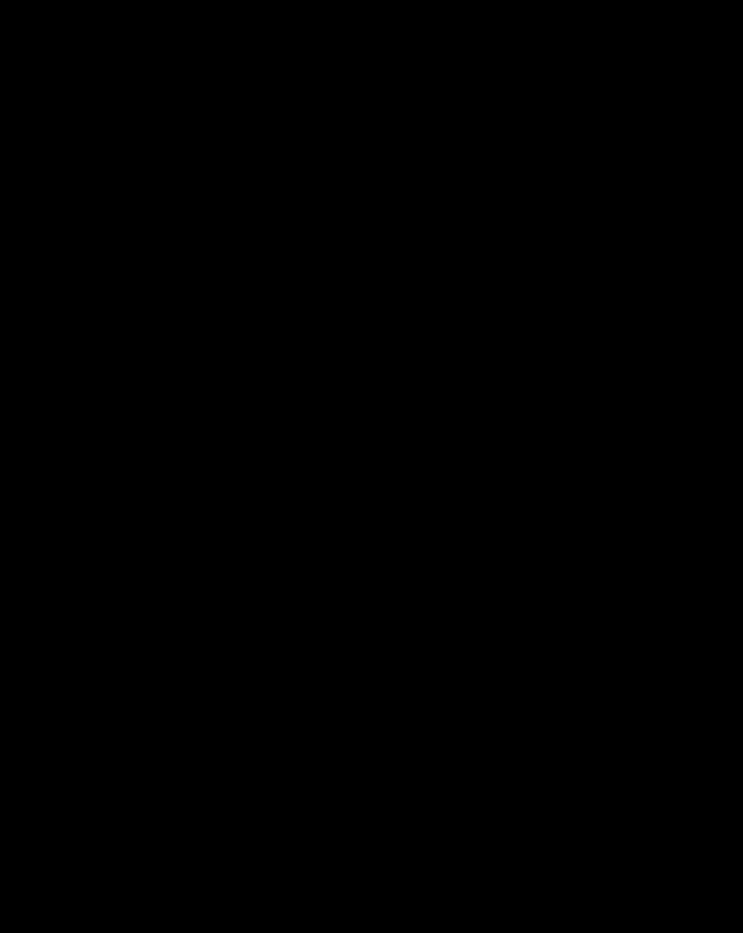
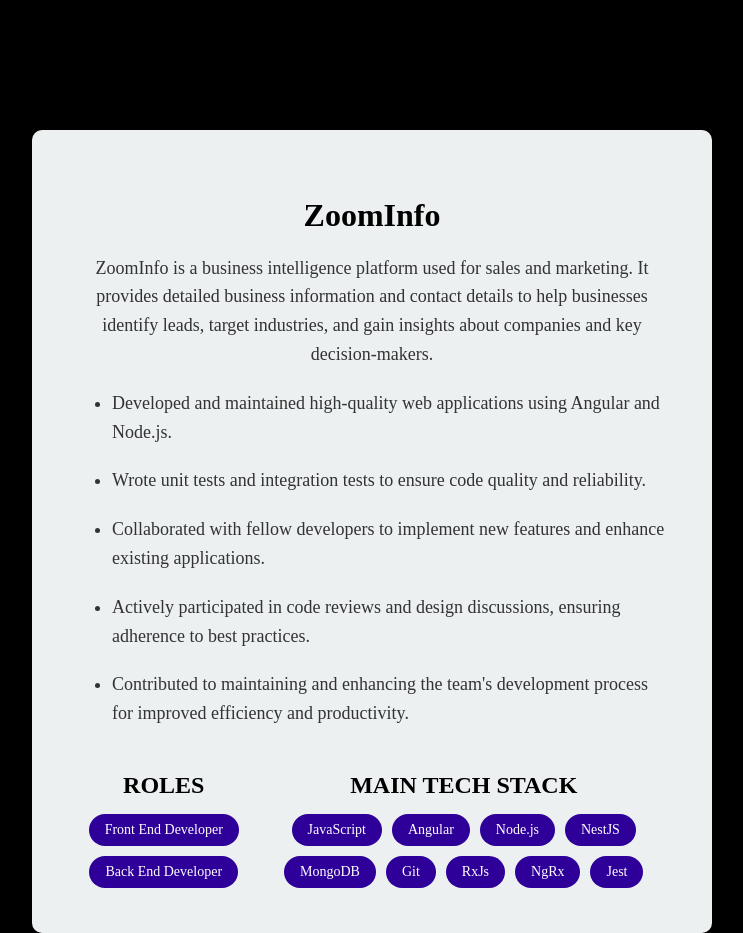
Before and after one commit to AymanKanaaneh/Portfolio, an Angular app: page / in a window 1280 px wide. Shown: the part 1560-2493 px from the top of the page, without its empty margins (268-1011 px from the left). Before the commit the page ends 1690 px from the top, so only its background shows below. Built offline with nearby package versions, Linux system fonts and the light colour scheme.

Commit message:
feat: init work component

```diff
--- a/src/app/app.component.html
+++ b/src/app/app.component.html
@@ -5,3 +5,6 @@
 <div class="skills">
     <app-skills></app-skills>
 </div>
+<div class="work">
+    <app-work></app-work>
+</div>
--- a/src/app/app.component.scss
+++ b/src/app/app.component.scss
@@ -4,3 +4,6 @@
 .skills {
     height: 100vh;
 }
+.work {
+    height: 100vh;
+}
--- a/src/app/app.module.ts
+++ b/src/app/app.module.ts
@@ -13,6 +13,7 @@
 import { HeaderComponent } from './header/header.component';
 import { HomeComponent } from './home/home.component';
 import { SkillsComponent } from './skills/skills.component';
+import { WorkComponent } from './work/work.component';
 
 
 
@@ -21,7 +22,8 @@
     AppComponent,
     HeaderComponent,
     HomeComponent,
-    SkillsComponent
+    SkillsComponent,
+    WorkComponent,
   ],
   imports: [
     BrowserModule,
--- a/src/app/header/header.component.html
+++ b/src/app/header/header.component.html
@@ -7,8 +7,7 @@
     <div class="nav-right-items">
         <span>Home</span>
         <span>Skills</span>
-        <span>Experince</span>
-        <span>Projects</span>
+        <span>Work</span>
         <span>Contact</span>
     </div>
 </mat-toolbar>
--- /dev/null
+++ b/src/app/work/work.component.html
@@ -0,0 +1,36 @@
+<div class="container">
+    <div class="wrapper">
+        <div class="company-title">
+            <h2>ZoomInfo</h2>
+        </div>
+        <div class="about">
+            <p>ZoomInfo is a business intelligence platform used for sales and marketing. It provides detailed business information and contact details to help businesses identify leads, target industries, and gain insights about companies and key decision-makers.</p>
+            <ul>
+                <li>Developed and maintained high-quality web applications using Angular and Node.js.</li>
+                <li>Wrote unit tests and integration tests to ensure code quality and reliability.</li>
+                <li>Collaborated with fellow developers to implement new features and enhance existing applications.</li>
+                <li>Actively participated in code reviews and design discussions, ensuring adherence to best practices.</li>
+                <li>Contributed to maintaining and enhancing the team's development process for improved efficiency and productivity.</li>
+            </ul>
+        </div>
+        <div class="main-skills">
+            <div class="roles">
+                <h3>ROLES</h3>
+                <span>Front End Developer</span>
+                <span>Back End Developer</span>
+            </div>
+            <div class="stack">
+                <h3>MAIN TECH STACK</h3>
+                <span>JavaScript</span>
+                <span>Angular</span>
+                <span>Node.js</span>
+                <span>NestJS</span>
+                <span>MongoDB</span>
+                <span>Git</span>
+                <span>RxJs</span>
+                <span>NgRx</span>
+                <span>Jest</span>
+            </div>
+        </div>
+    </div>
+</div>
--- /dev/null
+++ b/src/app/work/work.component.scss
@@ -0,0 +1,64 @@
+$primary-color: black;
+$secondary-color: #2e0099;
+$background-color: black;
+$font-color: #333;
+
+.container {
+  background-color: $background-color;
+  display: flex;
+  justify-content: center;
+  align-items: center;
+}
+
+.wrapper {
+  background-color: #ecf0f1;
+  border-radius: 10px;
+  box-shadow: 0 4px 8px rgba(0, 0, 0, 0.1);
+  padding: 40px;
+  width: 80%;
+  max-width: 600px;
+  text-align: center;
+
+  .company-title {
+    h2 {
+      color: $primary-color;
+      font-size: 32px;
+      margin-bottom: 20px;
+    }
+  }
+
+  .about {
+    p, li {
+      color: $font-color;
+      font-size: 18px;
+      line-height: 1.6;
+      margin-bottom: 20px;
+    }
+    li {
+        text-align: left;
+    }
+  }
+
+  .main-skills {
+    display: flex;
+    justify-content: space-around;
+
+    .roles, .stack {
+      h3 {
+        color: $primary-color;
+        font-size: 24px;
+        margin-bottom: 10px;
+      }
+
+      span {
+        background-color: $secondary-color;
+        border-radius: 20px;
+        color: white;
+        display: inline-block;
+        font-size: 14px;
+        padding: 8px 16px;
+        margin: 5px;
+      }
+    }
+  }
+}
```
Also changed, not shown: src/app/work/work.component.ts (added, +10 -0 lines), 1 other file (tests, documents, lock files or other folders).
